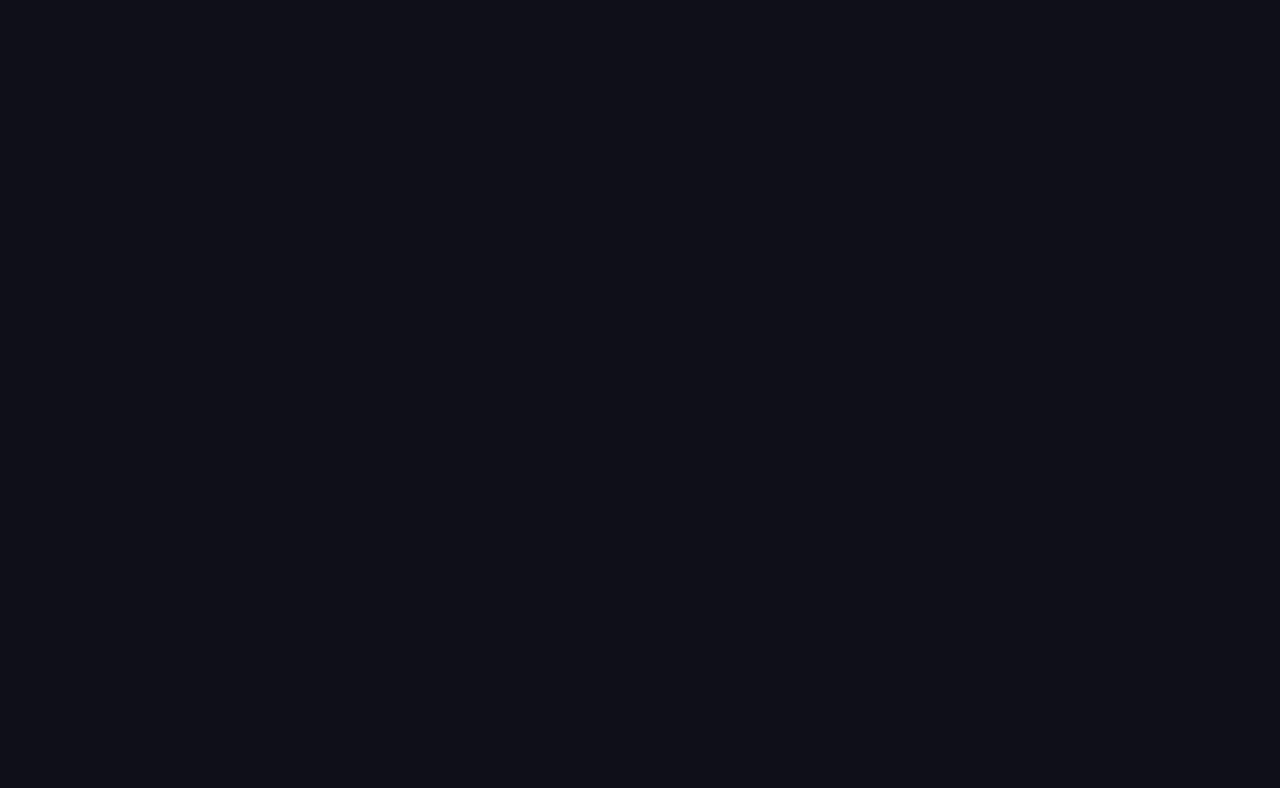
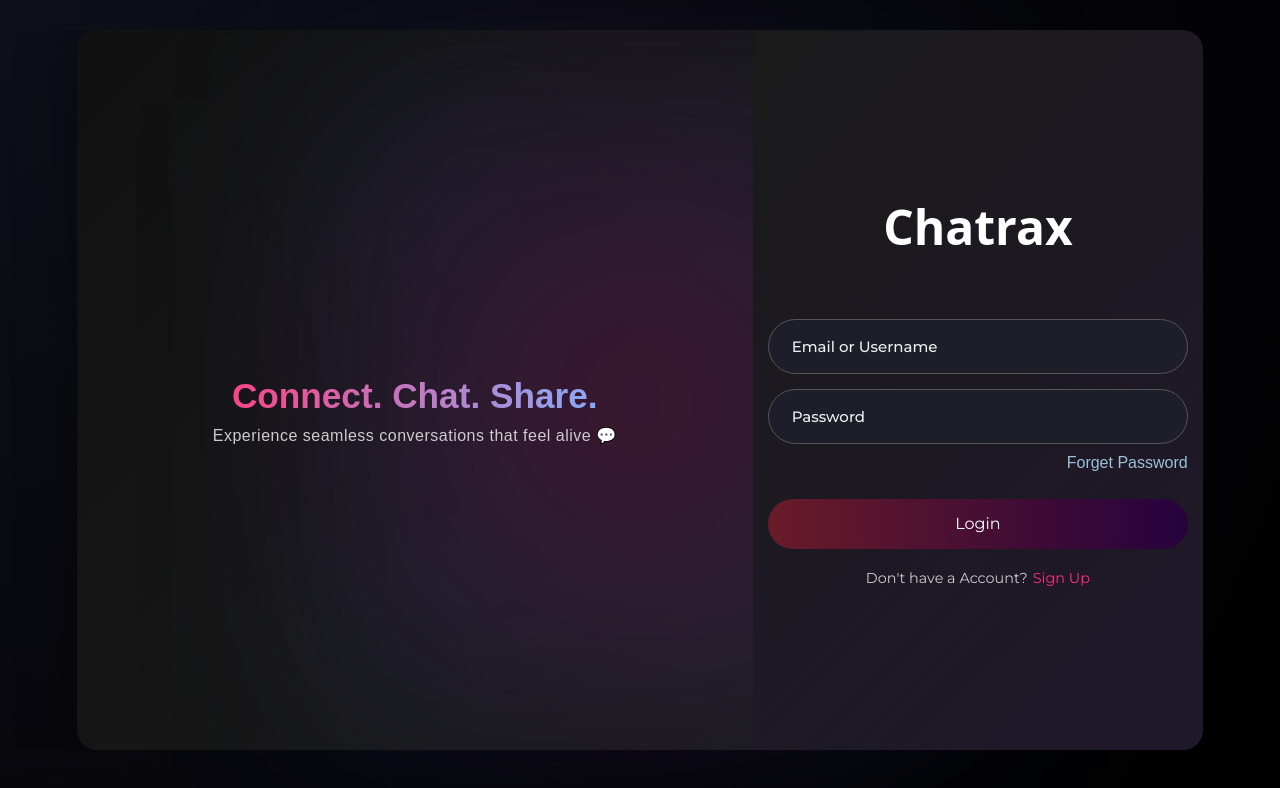
Before and after one commit to saranshshk/Chatrax, a React (Vite) app: page /login in a window 1280 px wide. Before the commit this address had no page. Shown: the top 788 px of the page. Built offline with nearby package versions, Linux system fonts and the light colour scheme; a web font is replaced by a local one.

Commit message:
Add Some Route

```diff
--- a/src/App.jsx
+++ b/src/App.jsx
@@ -5,13 +5,15 @@ import PublicRoute from "./components/Route/PublicRoute"
 import Signup from "./components/signup/Signup"
 import VerifyOtp from "./components/Otp/Otp"
 import Forget from "./components/ForgetPassword/Forget"
+import ChatMain from "./components/Chat/ChatMain"
 function App(){
   return(
   <div>
     <Routes>
-      <Route path="/"element={<Login/>}/>
-      <Route path="/signup" element={<Signup/>}/>
-      <Route path="/VerifyOtp"element={<VerifyOtp/>}/>
+      <Route path="/" element={<PrivateRoute><ChatMain/></PrivateRoute>}/>
+      <Route path="/Login"element={<PublicRoute><Login/></PublicRoute>}/>
+      <Route path="/signup" element={<PublicRoute><Signup/></PublicRoute>}/>
+      <Route path="/VerifyOtp"element={<PublicRoute><VerifyOtp/></PublicRoute>}/>
       <Route path="/Forget-Password"element={<Forget/>}/>
     </Routes>
   </div>
```
